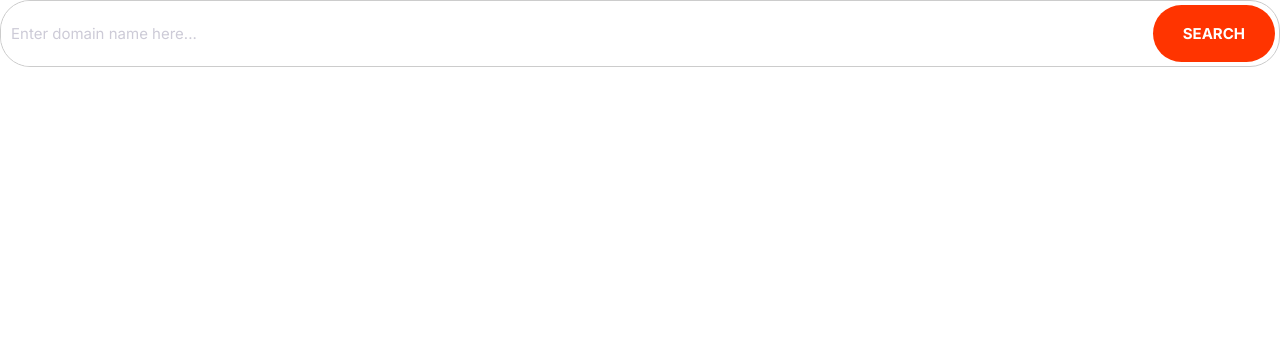
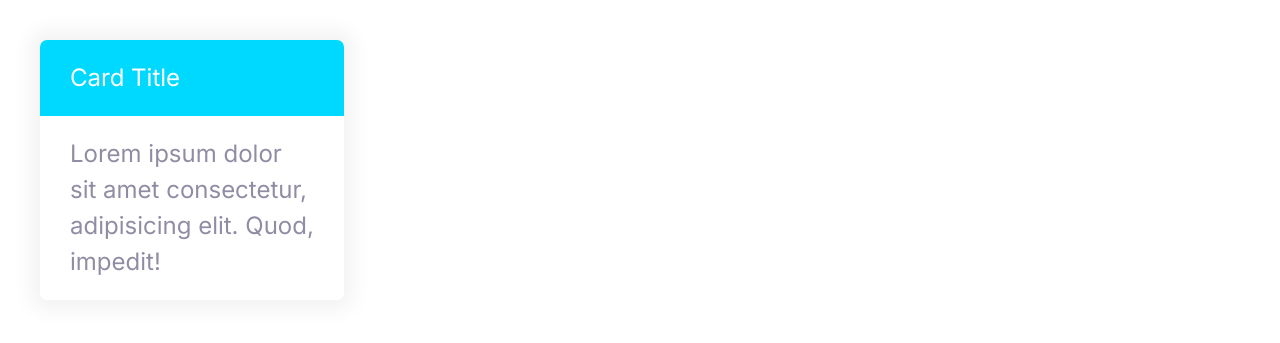
Before and after one commit to SilBenjamin/project, a plain HTML site: page index.html in a window 1280 px wide. Drawn offline with Linux system fonts and the light colour scheme.

Commit message:
Build the card components.

```diff
--- a/CSS/styles.css
+++ b/CSS/styles.css
@@ -276,3 +276,25 @@ a {
         font-size: 1.5rem;
     }
 }
+
+/* Cards */
+.card {
+    border-radius: 7px;
+    box-shadow: 0 0 20px 10px #f3f3f3;
+    overflow: hidden;
+}
+
+.card__header,
+.card__body {
+    padding: 2rem 3rem;
+}
+
+.card--primary .card__header {
+    background: var(--color-primary);
+    color: #fff;
+}
+
+.card--secondary .card__header {
+    background: var(--color-secondary);
+    color: #fff;
+}
--- a/index.html
+++ b/index.html
@@ -12,9 +12,11 @@
     <link rel="stylesheet" href="CSS/styles.css">
 </head>
 <body>
-    <div class="input-group">
-        <input type="text" class="input" placeholder="Enter domain name here...">
-        <button class="btn btn--accent">Search</button>
+    <div style="width: 30%; padding: 4rem">
+        <div class="card card--secondary">
+            <header class="card__header">Card Title</header>
+            <div class="card__body">Lorem ipsum dolor sit amet consectetur, adipisicing elit. Quod, impedit!</div>
+        </div>
     </div>
 </body>
 </html>
```
Also changed, not shown: Components/cards.html (added, +11 -0 lines), Components/input.html (+5 -0 lines).
